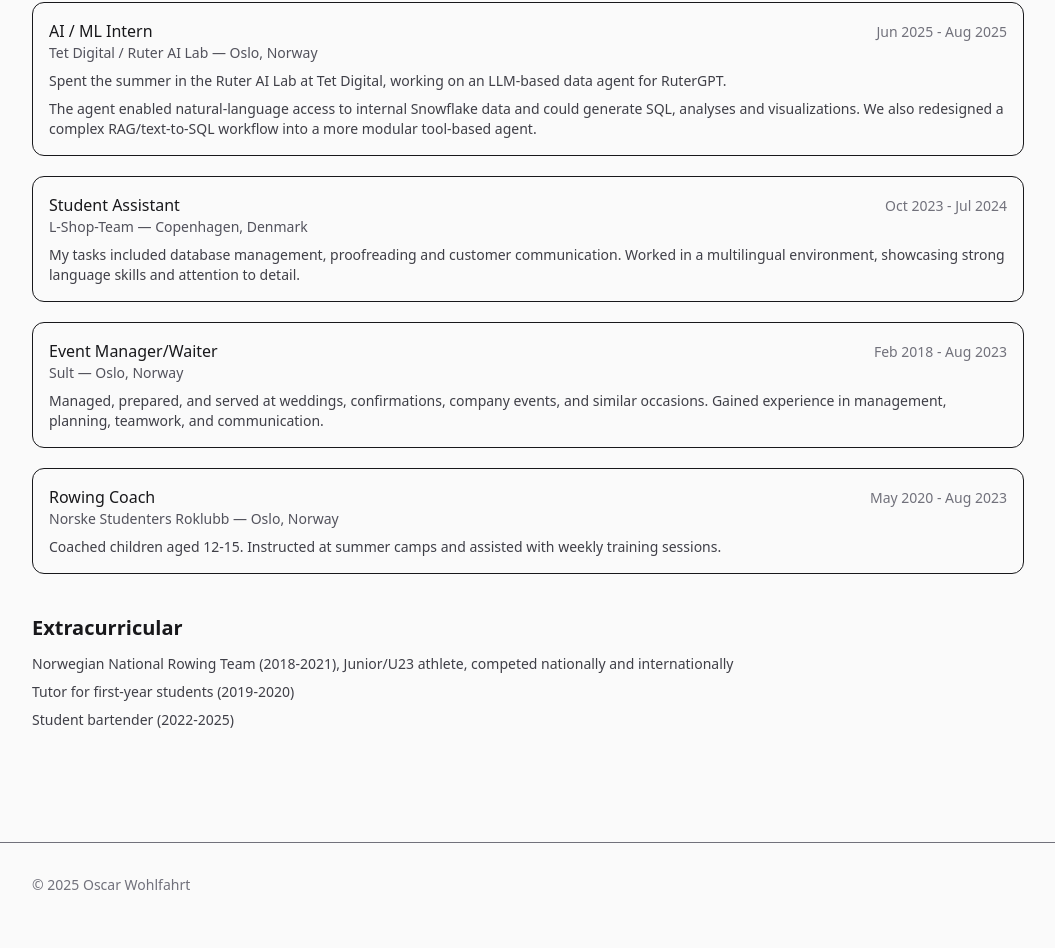
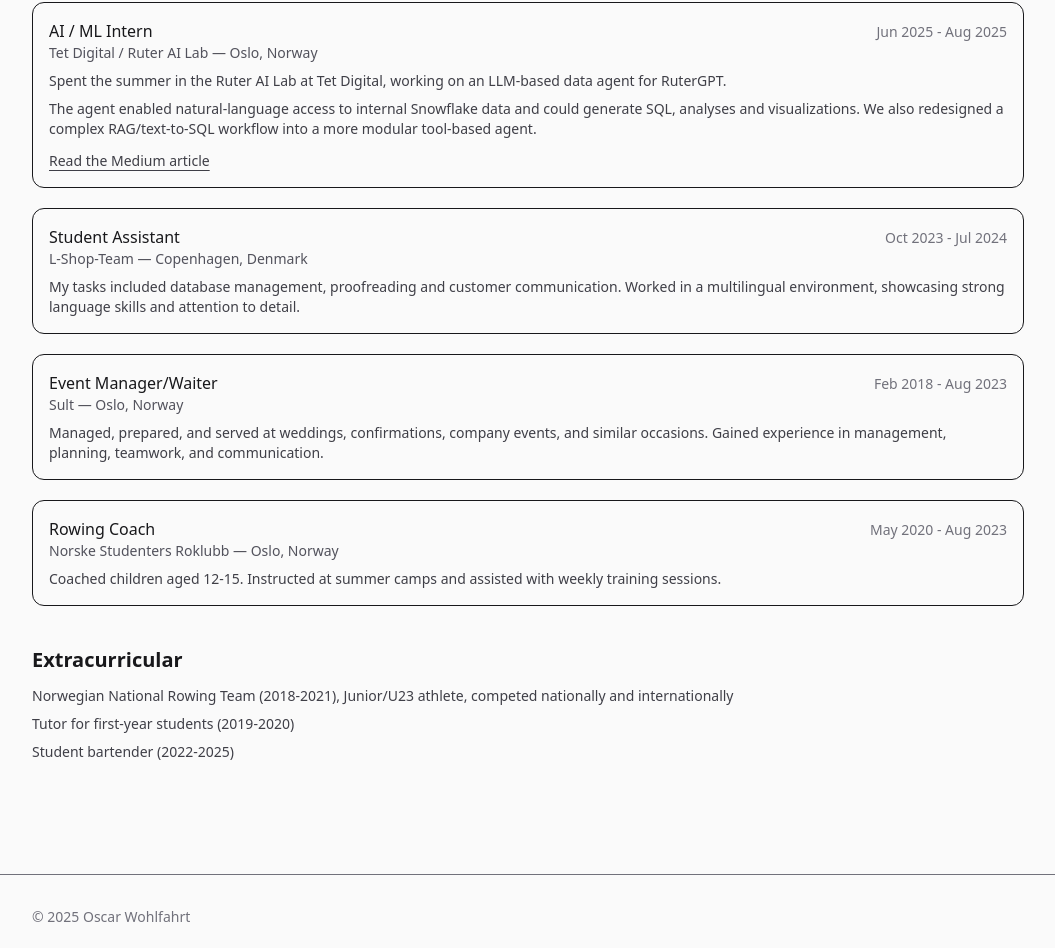
Before and after one commit to OscarWohlf/personal_website, a React (Vite) app: page /cv in a window 1280 px wide. Shown: the part 1309-2257 px from the top of the page, without its empty margins (112-1167 px from the left). Before the commit the page ends 2236 px from the top, so only its background shows below. Built offline with nearby package versions, Linux system fonts and the light colour scheme.

Commit message:
updated cv and about

```diff
--- a/src/data/cv.en.ts
+++ b/src/data/cv.en.ts
@@ -70,6 +70,12 @@ const data: CVData = {
         "Spent the summer in the Ruter AI Lab at Tet Digital, working on an LLM-based data agent for RuterGPT.",
         "The agent enabled natural-language access to internal Snowflake data and could generate SQL, analyses and visualizations. We also redesigned a complex RAG/text-to-SQL workflow into a more modular tool-based agent.",
       ],
+      links: [
+        {
+          label: "Read the Medium article",
+          href: "https://medium.com/ruter-produktutvikling-og-teknologi/snowflake-integration-in-rutergpt-ai-lab-at-ruter-tet-digital-2025-e64cdcc8f4ef",
+        },
+      ],
     },
     {
       role: "Student Assistant",
--- a/src/data/cv.nb.ts
+++ b/src/data/cv.nb.ts
@@ -70,6 +70,12 @@ const data: CVData = {
         "Jobbet i Ruter AI Lab hos Tet Digital, med en LLM-basert dataagent for RuterGPT.",
         "Agenten gjorde det mulig å bruke naturlig språk mot interne Snowflake-data og kunne generere SQL, analyser og visualiseringer. Vi jobbet også med å gjøre en kompleks RAG/text-to-SQL-flyt mer modulær og verktøybasert.",
       ],
+      links: [
+        {
+          label: "Les Medium-artikkelen",
+          href: "https://medium.com/ruter-produktutvikling-og-teknologi/snowflake-integration-in-rutergpt-ai-lab-at-ruter-tet-digital-2025-e64cdcc8f4ef",
+        },
+      ],
     },
     {
       role: "Studentmedarbeider",
--- a/src/data/cv.ts
+++ b/src/data/cv.ts
@@ -12,6 +12,10 @@ export type ExpItem = {
   where?: string
   period?: string
   details?: string | string[]
+  links?: {
+    label: string
+    href: string
+  }[]
 }
 export type CVData = {
   CV_URL: string
--- a/src/i18n/context.ts
+++ b/src/i18n/context.ts
@@ -10,8 +10,8 @@ export const en: Dict = {
   "nav.contact": "Contact",
 
   "home.title": "Welcome to my website!",
-  "home.p1": "Hello! My name is Oscar Johan Høeg Wohlfahrt. I'm a Norwegian student currently on my first semester of the MSc in Computational Science and Engineering at EPFL in Lausanne, Switzerland. I recently completed a BSc in General Engineering at DTU in Copenhagen. Earlier, I spent a semester at NYU's Courant Institute in New York and a year studying finance in Milan.",
-  "home.p2": "My academic interests lie in the intersection of mathematics and computer science. I like learning ideas properly and then putting them into code. I care about applying methods to real problems, but also believe a solid theoretical foundation helps me understand what I'm doing. In my BSc thesis at DTU, I used survival analysis to estimate building lifetimes from Danish registry data. I'm curious about different application areas and currently interested in gaining experience in many domains.",
+  "home.p1": "Hello! My name is Oscar Johan Høeg Wohlfahrt. I'm a Norwegian student currently on my third semester of the MSc in Computational Science and Engineering at EPFL in Lausanne, Switzerland. I previously completed a BSc in General Engineering at DTU in Copenhagen, spent a semester at NYU's Courant Institute in New York, and studied finance for a year in Milan.",
+  "home.p2": "My academic interests lie somewhere between mathematics and computer science. I like learning ideas properly and then putting them into code. I care about applying methods to real problems, but also believe a solid theoretical foundation helps me understand what I'm doing. Recently, I have worked on AI infrastructure during an internship with Telenor AI Factory, and on EPFL research projects around adaptive inference-time compute allocation for Lean proof generation and document-grounded multi-hop QA generation for LLM post-training. This semester, I am working on test-time adaptation for pretrained RNA language models. I am especially interested in machine learning, optimization, scientific computing, and AI for scientific discovery, and I am curious about getting experience in different application areas.",
   "home.p3": "In my free time I enjoy being outdoors and staying active. I've been a rower for many years, and I also like skiing and running. Beyond training, I spend time on small side projects (like this site), reading, exploring new places to eat, traveling, and seeing friends and family.",
   "home.p4": "For my CV, projects, and contact details, please use the links at the top of the page.",
 
@@ -37,8 +37,8 @@ export const nb: Dict = {
   "nav.contact": "Kontakt",
 
   "home.title": "Velkommen til nettsiden min!",
-  "home.p1": "Hei! Jeg heter Oscar Johan Høeg Wohlfahrt. Jeg er en norsk student, som foreløpig er på første semester på en MSc i Computational Science and Engineering ved EPFL i Lausanne, Sveits. Jeg fullførte nylig en BSc i General Engineering ved DTU i København. Tidligere har jeg hatt et utvekslingssemester ved NYUs Courant Institute i New York og ett år med finansstudier i Milano.",
-  "home.p2": "Mine faglige interesser ligger i skjæringspunktet mellom matematikk og informatikk. Jeg liker å lære ideer skikkelig, for så å omsette dem til kode. Jeg er opptatt av å jobbe med reelle problemstillinger, men synes også det er viktig med et solid teoretisk grunnlag for å forstå hva man jobber med. I bacheloroppgaven min ved DTU brukte jeg overlevelsesanalyse til å estimere levetid av danske bygninger. Jeg er nysgjerrig på ulike anvendelsesområder og ønsker nå å bygge erfaring i ulike sektorer.",
+  "home.p1": "Hei! Jeg heter Oscar Johan Høeg Wohlfahrt. Jeg er en norsk student, som foreløpig er på tredje semester på en MSc i Computational Science and Engineering ved EPFL i Lausanne, Sveits. Jeg har tidligere fullført en BSc i General Engineering ved DTU i København, hatt et utvekslingssemester ved NYUs Courant Institute i New York og studert finans i ett år i Milano.",
+  "home.p2": "Mine faglige interesser ligger et sted mellom matematikk og informatikk. Jeg liker å lære ideer skikkelig, for så å omsette dem til kode. Jeg er opptatt av å bruke metoder på reelle problemer, men synes også et solid teoretisk grunnlag hjelper meg å forstå hva jeg gjør. I det siste har jeg jobbet med AI-infrastruktur gjennom et internship hos Telenor AI Factory, og med forskningsprosjekter ved EPFL rundt adaptiv fordeling av inference-time compute for Lean proof generation og dokumentbasert multi-hop QA-generering for LLM post-training. Dette semesteret jobber jeg med test-time adaptation for forhåndstrente RNA-språkmodeller. Jeg er spesielt interessert i maskinlæring, optimering, scientific computing og AI for vitenskapelige anvendelser, og er nysgjerrig på å få erfaring i ulike anvendelsesområder.",
   "home.p3": "På fritiden liker jeg å være ute og holde meg aktiv. Jeg har rodd i mange år, og liker også ski og løping. Utover trening bruker jeg tid på små sideprosjekter (som denne nettsiden), lesing, å utforske nye spisesteder, reising og tid med venner og familie.",
   "home.p4": "For CV, prosjekter og kontaktinformasjon, bruk lenkene øverst på siden.",
 
--- a/src/pages/Cv.tsx
+++ b/src/pages/Cv.tsx
@@ -12,6 +12,25 @@ function Details({ value }: { value?: string | string[] }) {
     </div>
   ) : (
     <p className="mt-2 text-sm text-zinc-700 dark:text-zinc-300">{value}</p>
+  )
+}
+
+function Links({ items }: { items?: ExpItem["links"] }) {
+  if (!items?.length) return null
+  return (
+    <div className="mt-3 flex flex-wrap gap-3 text-sm">
+      {items.map((link) => (
+        <a
+          key={link.href}
+          href={link.href}
+          target="_blank"
+          rel="noopener noreferrer"
+          className="underline underline-offset-4 text-zinc-700 hover:text-zinc-950 dark:text-zinc-300 dark:hover:text-white"
+        >
+          {link.label}
+        </a>
+      ))}
+    </div>
   )
 }
 
@@ -47,6 +66,7 @@ function ExpList({ items }: { items: ExpItem[] }) {
             {x.org}{x.where ? ` — ${x.where}` : ""}
           </div>
           <Details value={x.details} />
+          <Links items={x.links} />
         </li>
       ))}
     </ul>
```
